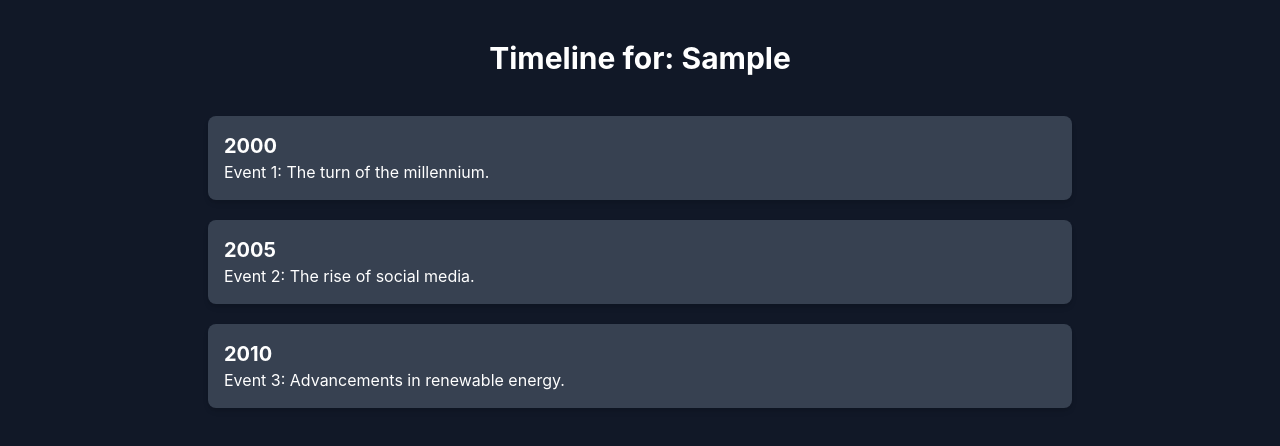
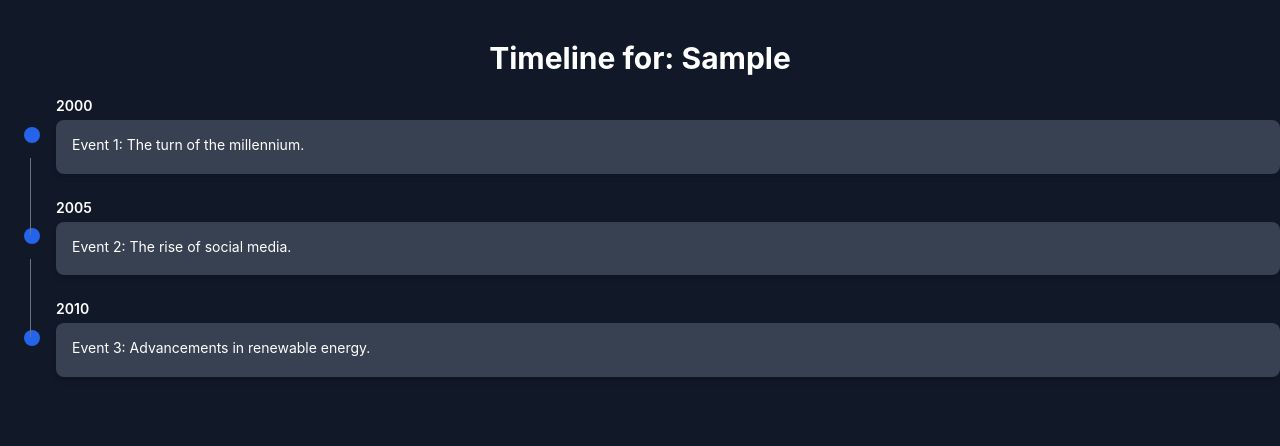
Before and after one commit to Timoite/GenAI-Hackathon, a React (Vite) app in the folder my-app/: page / in a window 1280 px wide. Both pictures are taken after typing "Sample" into the empty fields and a click on the button "Submit". Shown: the top 446 px of the page. Built offline with nearby package versions, Linux system fonts and the light colour scheme.

Commit message:
updated fontend

```diff
--- a/my-app/src/App.tsx
+++ b/my-app/src/App.tsx
@@ -3,6 +3,7 @@ import React from 'react';
 import { BrowserRouter as Router, Routes, Route } from 'react-router-dom';
 import TopicInput from './TopicInput'; // Make sure to create this component
 import Timeline from './Timeline';     // Make sure to create this component
+import 'flowbite';
 
 const App: React.FC = () => {
   return (
--- a/my-app/src/Timeline.tsx
+++ b/my-app/src/Timeline.tsx
@@ -34,13 +34,21 @@ const Timeline: React.FC = () => {
   ];
 
   return (
-    <div className="min-h-screen w-screen flex flex-col items-center pt-10 bg-gray-900 min-h-screen text-white">
-      <h1 className="text-3xl font-bold mb-5">Timeline for: {topic}</h1>
-      <div className="w-full max-w-4xl px-4">
-        {sampleEvents.map(event => (
-          <div key={event.id} className="my-5 p-4 bg-gray-700 rounded-lg shadow-md">
-            <p className="text-xl font-bold">{event.time}</p>
-            <p>{event.description}</p>
+    <div className="h-screen w-screen bg-gray-900 min-h-screen text-white">
+      <h1 className="text-3xl font-bold text-center pt-10 mb-5">Timeline for: {topic}</h1>
+      <div className="timeline">
+        {sampleEvents.map((event, index) => (
+          <div key={event.id} className="relative mb-6 ml-6">
+            {index !== 0 && <div className="absolute h-full border-l border-gray-500 left-1.5 -top-10"></div>}
+            <div className="flex items-center">
+              <div className="bg-blue-600 rounded-full h-4 w-4"></div>
+              <div className="flex flex-col flex-grow ml-4">
+                <div className="text-sm font-semibold">{event.time}</div>
+                <div className="bg-gray-700 rounded-lg shadow-md p-4 mt-1">
+                  <p className="mb-1 text-sm leading-tight">{event.description}</p>
+                </div>
+              </div>
+            </div>
           </div>
         ))}
       </div>
--- a/my-app/src/index.css
+++ b/my-app/src/index.css
@@ -1,6 +1,8 @@
+@import 'flowbite';
 @tailwind base;
 @tailwind components;
 @tailwind utilities;
+
 
 :root {
   font-family: Inter, system-ui, Avenir, Helvetica, Arial, sans-serif;
--- a/package.json
+++ b/package.json
@@ -4,6 +4,7 @@
     "@types/react-dom": "^18.2.19",
     "@types/react-router-dom": "^5.3.3",
     "@vitejs/plugin-react": "^4.2.1",
+    "flowbite": "^2.3.0",
     "react-router-dom": "^6.22.2",
     "typescript": "^5.3.3"
   }
```
Also changed, not shown: my-app/public/TimelineEvent.tsx (renamed from my-app/src/TimelineEvent.tsx), 1 other file (tests, documents, lock files or other folders).
